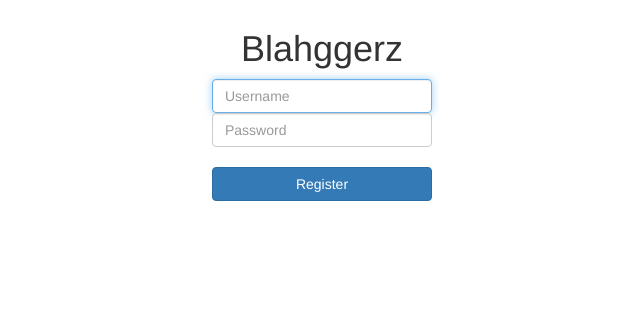
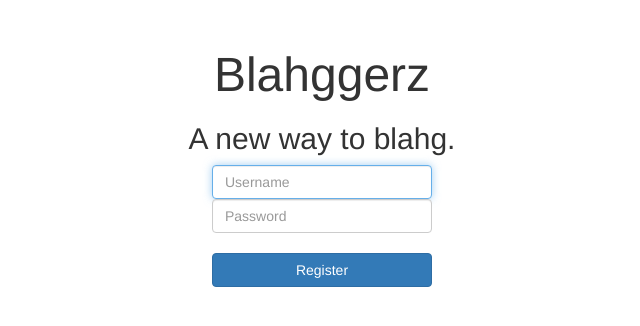
Before and after one commit to hfilosa/blahggerz, a Flask app: page /register in a window 1280 px wide. Shown: the part 51-377 px from the top of the page, without its empty margins (318-958 px from the left). Run offline with Flask 2, Linux system fonts and the light colour scheme; some libraries are stand-ins or nearby versions.

Commit message:
fixed spacing that was driving me insane

```diff
--- a/templates/index.html
+++ b/templates/index.html
@@ -62,7 +62,7 @@ body {
     <div class="container">
       <input type="password" name="password" class="form-control" placeholder="Password" required>
     </div>
-    <p>
+    <br>
 <div class="container">
 <input type="submit" class="btn btn-smll btn-primary btn-block" name ="button" value="Login">
 </div>
--- a/templates/register.html
+++ b/templates/register.html
@@ -54,7 +54,9 @@ body {
 <br>
 <br>
 <br>
-<h1>Blahggerz</h1>
+<br>
+<h1><font size = "+10">Blahggerz</font></h1>
+<h2>A new way to blahg.</h2>
 {% if taken == True %}
 	Sorry that username is taken, please enter a different one
 {% endif %}
@@ -71,8 +73,8 @@ body {
 	   </div>
 	   <div class="container">
 	     <br><input type="submit" class="btn btn-smll btn-primary btn-block" name ="button" value="Register">
+</div>
 	</form>
-
 {% endif %}
 </body>
 </html>
```
